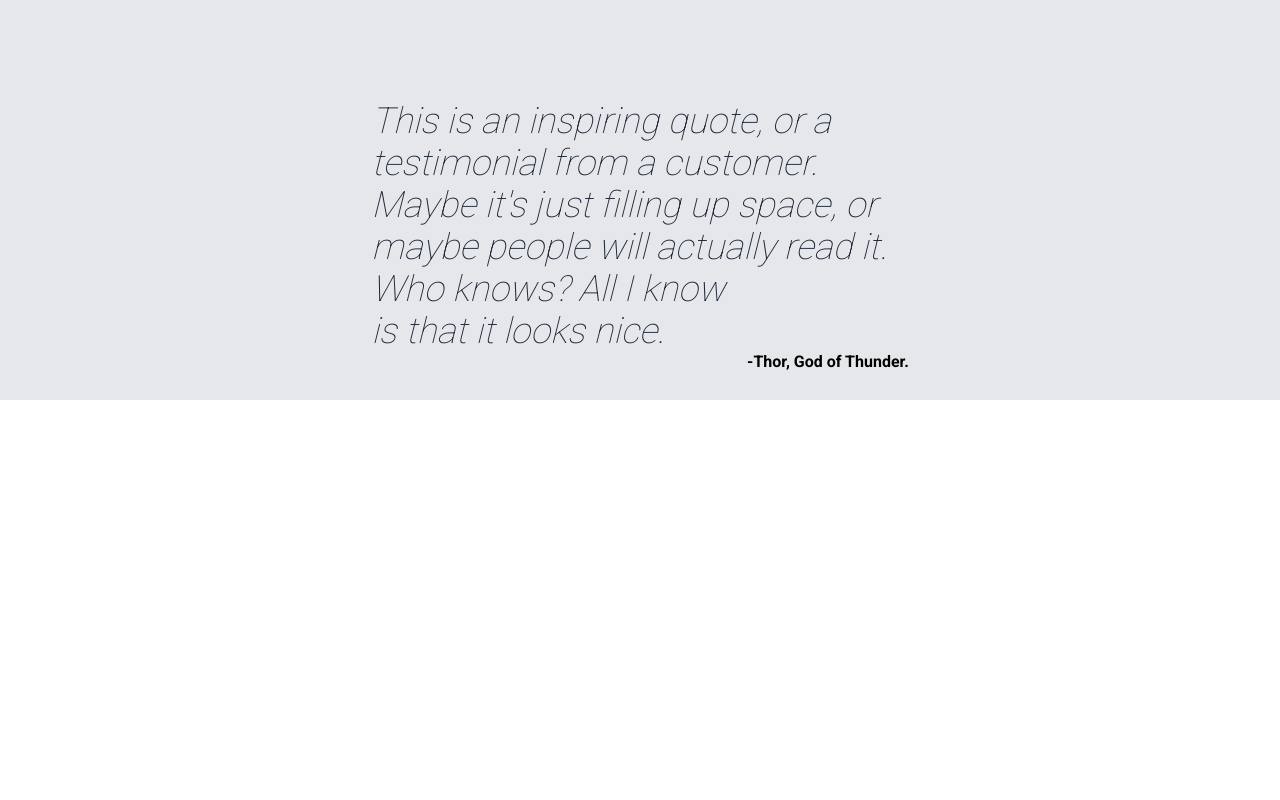
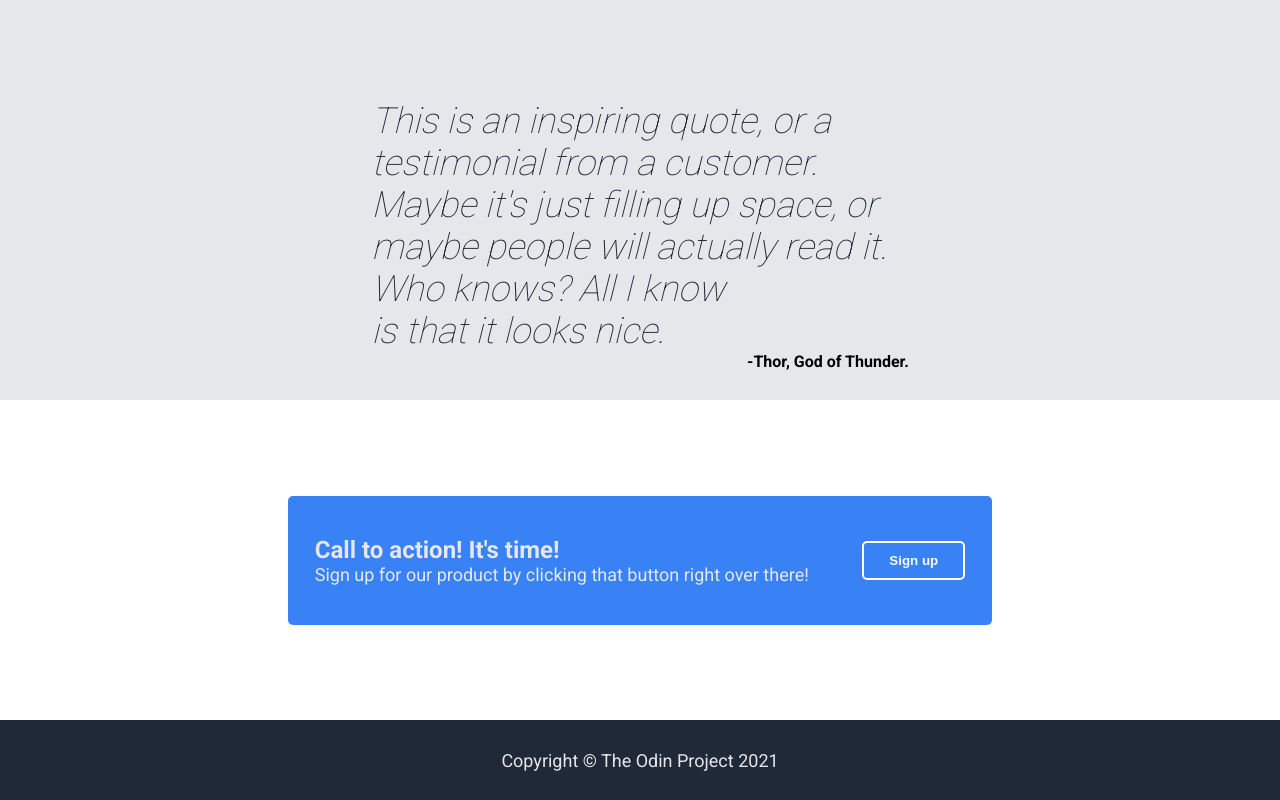
Before and after one commit to Pricey-93/landing-page, a plain HTML site: page index.html in a window 1280 px wide. Shown: the part 830-1630 px from the top of the page. Before the commit the page ends 1230 px from the top, so only its background shows below. Drawn offline with Linux system fonts and the light colour scheme.

Commit message:
Add call to action, footer, and styles Add call to action box and button to index.html. Add footer and copyright notice to index.html. Style both sections and centre items.

```diff
--- a/index.html
+++ b/index.html
@@ -74,6 +74,7 @@
             </div>
         </div>
     </div>
+
     <div class="quote">
         <figure class="quote-wrapper">
             <blockquote>
@@ -90,5 +91,24 @@
             </figcaption>
         </figure>
     </div>
+
+    <div class="call-to-action-section">
+        <div class="call-to-action-wrapper">
+            <div class="call-to-action">
+                Call to action! It's time!
+                <p>
+                    Sign up for our product by clicking that
+                    button right over there!
+                </p>
+            </div>
+            <button class="button call-to-action-button">
+                Sign up
+            </button>
+        </div>
+    </div>
+
+    <div class="footer">
+        <p>Copyright © The Odin Project 2021</p>
+    </div>
 </body>
 </html>
--- a/styles/styles.css
+++ b/styles/styles.css
@@ -145,3 +145,44 @@ figcaption {
     font-weight: 700;
     text-align: end;
 }
+
+.call-to-action-section {
+    height: 40%;
+    display: flex;
+    justify-content: center;
+    align-items: center;
+}
+
+.call-to-action-wrapper {
+    width: 55%;
+    padding: 40px 0;
+    background-color: #3882F6;
+    border-radius: 5px;
+    display: flex;
+    justify-content: space-around;
+}
+
+.call-to-action {
+    color: #E5E7EB;
+    font-size: 24px;
+    font-weight: 700;
+}
+
+.call-to-action > p {
+    font-weight: 400;
+    font-size: 18px;
+}
+
+.call-to-action-button {
+    border: 2px solid white;
+}
+
+.footer {
+    height: 10%;
+    color: #E5E7EB;
+    font-size: 18px;
+    display: flex;
+    justify-content: center;
+    align-items: center;
+    background-color: #1F2937;
+}
```
